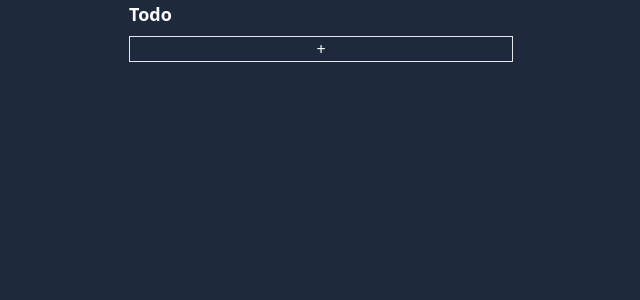
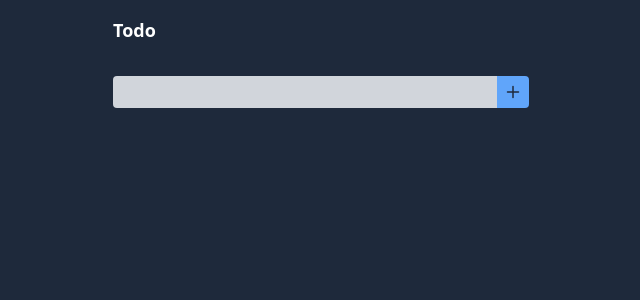
Before and after one commit to stoikal/todo-react, a React (Vite) app: page / in a window 1280 px wide. Shown: the top 300 px of the page, without its empty margins (319-959 px from the left). Built offline with nearby package versions, Linux system fonts and the light colour scheme.

Commit message:
add input

```diff
--- a/src/App.tsx
+++ b/src/App.tsx
@@ -1,10 +1,11 @@
-import { useCallback, useEffect, useState } from 'react'
+import { ChangeEvent, KeyboardEvent, useCallback, useEffect, useState } from 'react'
 import todoService from './services/todos'
 import { Todo } from './types/todo'
 import TodoList from './components/TodoList'
 
 function App () {
   const [todos, setTodos] = useState<Todo[]>([])
+  const [input, setInput] = useState('')
 
   const loadData = useCallback(async () => {
     const data = await todoService.getAll()
@@ -27,11 +28,23 @@ function App () {
 
   const handleCreate = async () => {
     await todoService.create({
-      content: 'learn svelte',
+      title: input,
       parent: null,
       is_done: false
     })
+    setInput('')
     loadData()
+  }
+
+  const handleInput = (e: ChangeEvent<HTMLInputElement>) => {
+    const value = e.target.value
+    setInput(value)
+  }
+
+  const handleKeyDown = (e: KeyboardEvent<HTMLInputElement>) => {
+    if (e.key === 'Enter') {
+      handleCreate()
+    }
   }
 
   const notDoneTodos = todos.filter(t => !t.is_done)
@@ -39,8 +52,11 @@ function App () {
 
   return (
     <div
-      max-w="sm"
+      max-w="md"
+      h="full"
       m="x-auto"
+      p="4"
+      relative="~"
     >
       <h2 font="bold" text="lg" m="b-2">Todo</h2>
       <TodoList
@@ -48,17 +64,6 @@ function App () {
         onItemClick={handleItemClick}
         onItemDelete={handleItemDelete}
       />
-
-      <div m="b-6">
-        <button
-          border="~"
-          bg="transparent"
-          w="full"
-          onClick={handleCreate}
-        >
-          +
-        </button>
-      </div>
 
       {
         !!doneTodos.length && (
@@ -70,6 +75,35 @@ function App () {
         onItemClick={handleItemClick}
         onItemDelete={handleItemDelete}
       />
+
+      <div
+        flex="~"
+        w="full"
+      >
+        <input
+          value={input}
+          type="text"
+          bg="gray-300"
+          rounded="l"
+          p="x-2 y-1"
+          text="black"
+          flex="grow-1"
+          onInput={handleInput}
+          onKeyDown={handleKeyDown}
+        />
+        <button
+          type="button"
+          bg="blue-400 hover:blue-500"
+          text="slate-800"
+          p="2"
+          rounded="r"
+          onClick={handleCreate}
+        >
+          <div className="i-ph-plus-bold">
+
+          </div>
+        </button>
+      </div>
     </div>
   )
 }
--- a/src/components/TodoItem.tsx
+++ b/src/components/TodoItem.tsx
@@ -30,7 +30,7 @@ export default function TodoItem ({ value, onItemClick, onItemDelete }: Props) {
         p="x-2"
         truncate="~"
       >
-        {value.content}
+        {value.title}
       </span>
       <button
         type="button"
--- a/src/components/TodoList.tsx
+++ b/src/components/TodoList.tsx
@@ -9,7 +9,7 @@ type Props = {
 
 export default function TodoList ({ items, onItemClick, onItemDelete }: Props) {
   return (
-    <ul>
+    <ul m="b-8">
       {items.map((todo) => (
         <TodoItem
           key={todo.id}
--- a/src/services/todos.ts
+++ b/src/services/todos.ts
@@ -77,7 +77,6 @@ export default {
       const request = store.delete(id)
 
       request.onsuccess = () => {
-        console.log('===~request~===', request)
         resolve()
       }
       request.onerror = () => reject(request.error)
--- a/src/types/todo.ts
+++ b/src/types/todo.ts
@@ -1,6 +1,6 @@
 export type Todo = {
   id: number
-  content: string
+  title: string
   is_done: boolean
   parent: number | null
 }
```
